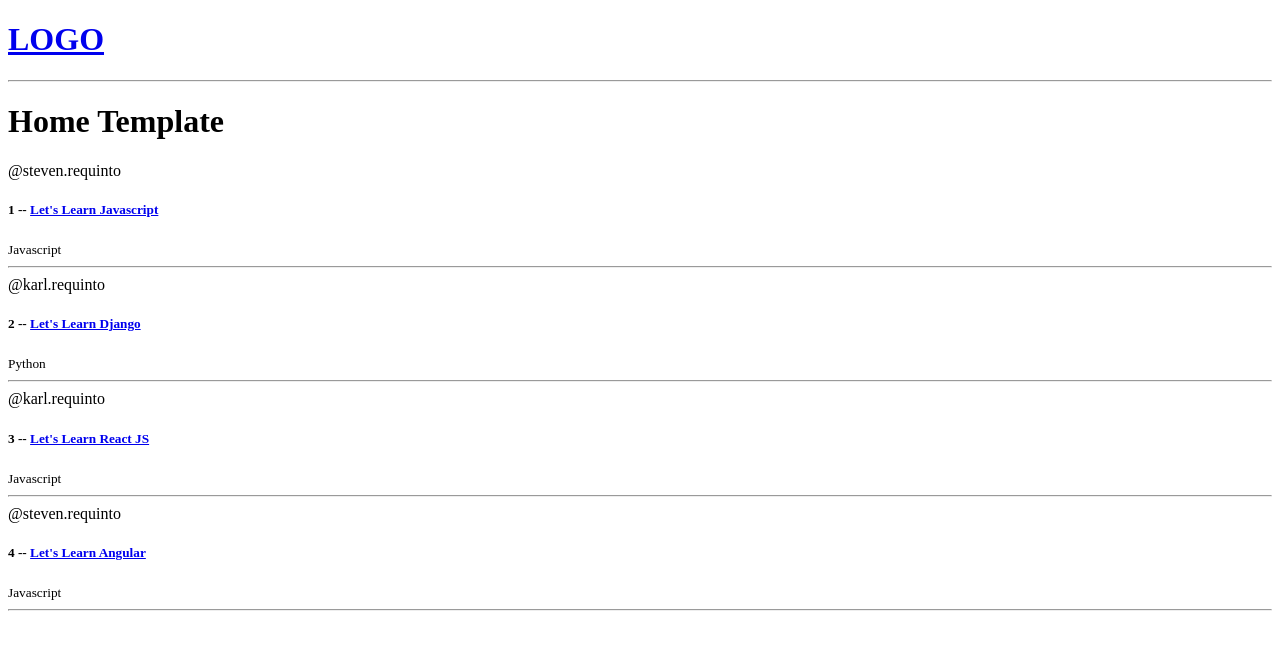
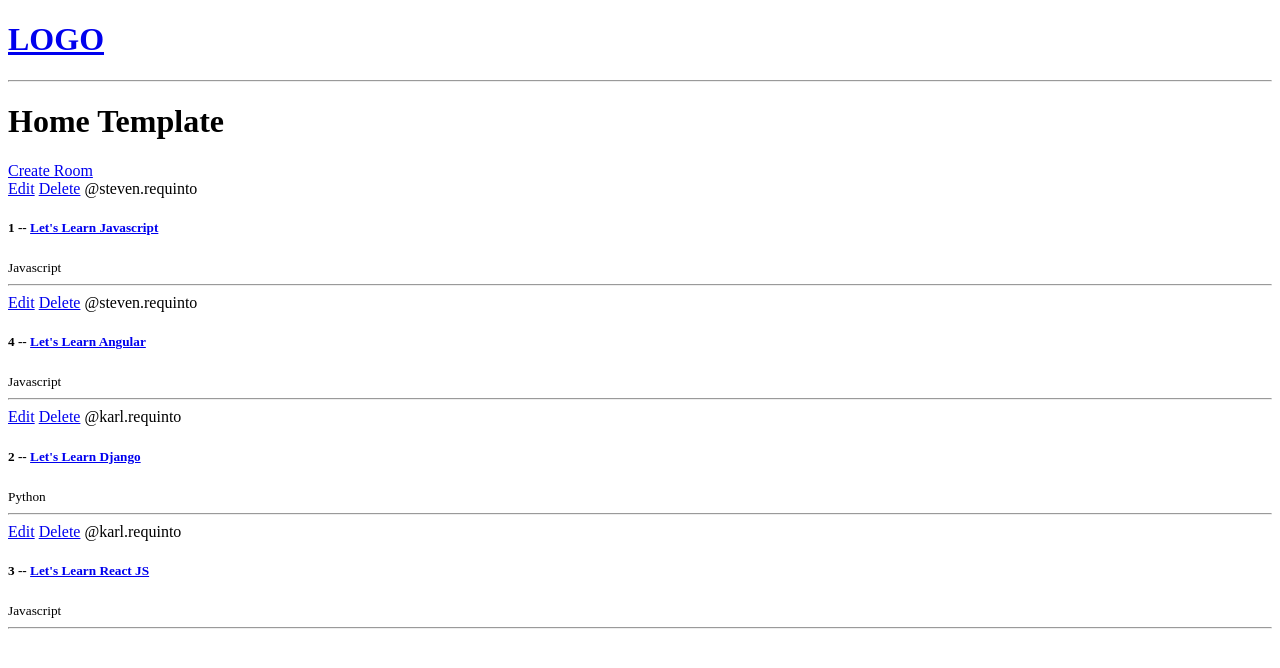
Before and after one commit to KarlStevenRequinto/Study_Budd_Clone, a Django app: page / in a window 1280 px wide. Shown: the top 668 px of the page. Run offline with Django 4.2, Linux system fonts and the light colour scheme; data comes from the database, SQL or seed files in the repository; both versions use the stored data as it was after the commit.

Commit message:
adding CRUD method functionality in form submission

```diff
--- a/studybud_clone/base/models.py
+++ b/studybud_clone/base/models.py
@@ -19,6 +19,8 @@ class Room(models.Model):
     updated = models.DateTimeField(auto_now=True)
     created = models.DateTimeField(auto_now_add=True)
 
+    class Meta:
+        ordering = ['-updated','-created']
     def __str__(self):
         return str(self.name)
 
--- a/studybud_clone/base/templates/base/home.html
+++ b/studybud_clone/base/templates/base/home.html
@@ -2,8 +2,11 @@
 <h1>Home Template</h1>
 <div>
   <div>
+    <a href="{% url 'create-room' %}">Create Room</a>
     {% for room in rooms %}
     <div>
+      <a href="{% url 'update-room' room.id %}">Edit</a>
+      <a href="{% url 'delete-room' room.id %}">Delete</a>
       <span>@{{room.host.username}}</span>
       <h5>{{room.id}} -- <a href="{% url 'room' room.id %}">{{room.name}}</a></h5>
       <small>{{room.topic.name}}</small>
--- a/studybud_clone/base/urls.py
+++ b/studybud_clone/base/urls.py
@@ -4,5 +4,8 @@ from . import views
 
 urlpatterns = [
     path('', views.home, name="home"),
-   path('room/<str:pk>/', views.room, name="room"),
+    path('room/<str:pk>/', views.room, name="room"),
+    path('create-room/', views.createRoom, name="create-room"),
+    path('update-room/<str:pk>', views.updateRoom, name="update-room"),
+    path('delete-room/<str:pk>', views.deleteRoom, name="delete-room"),
 ]
--- a/studybud_clone/base/views.py
+++ b/studybud_clone/base/views.py
@@ -1,5 +1,6 @@
-from django.shortcuts import render
+from django.shortcuts import render,redirect
 from .models import Room
+from .forms import RoomForm
 # Create your views here.
 
 def home(request):
@@ -12,3 +13,34 @@ def room(request,pk):
     room = Room.objects.get(id=pk)
     context = {"room":room}
     return render(request, "base/room.html",context)
+
+def createRoom(request):
+    form = RoomForm()
+    if request.method == "POST":
+        # print(request.POST)
+        form = RoomForm(request.POST)
+        if form.is_valid():
+            form.save()
+            return redirect('home')
+    context = {"form":form}
+    return render(request, "base/room_form.html",context)
+
+def updateRoom(request,pk):
+    room = Room.objects.get(id=pk)
+    form = RoomForm(instance=room)
+
+    if request.method == "POST":
+        form = RoomForm(request.POST,instance=room)
+        if form.is_valid():
+            form.save()
+            return redirect('home')
+
+    context = {"form":form}
+    return render(request,'base/room_form.html',context)
+
+def deleteRoom(request,pk):
+    room = Room.objects.get(id=pk)
+    if request.method == "POST":
+        room.delete()
+        return redirect("home")
+    return render(request,"base/delete.html",{"obj":room})
```
Also changed, not shown: studybud_clone/base/forms.py (added, +7 -0 lines), studybud_clone/base/templates/base/delete.html (added, +10 -0 lines), studybud_clone/base/templates/base/room_form.html (added, +9 -0 lines), studybud_clone/db.sqlite3.
